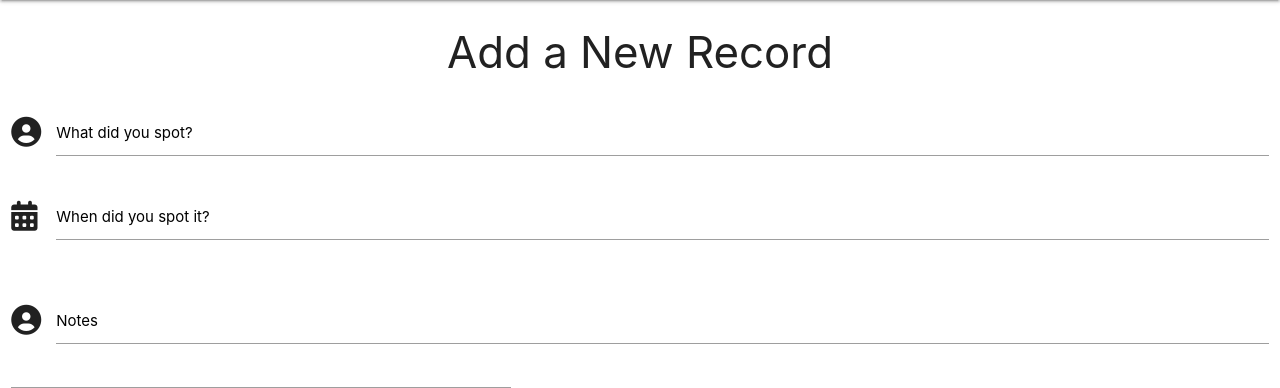
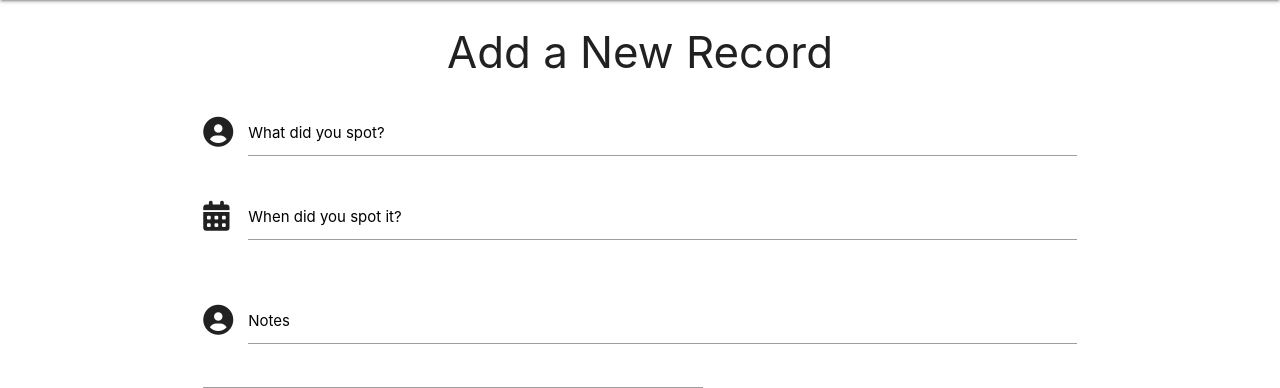
Before and after one commit to megan-grug/nature-adventure, a Flask app: page /add_record in a window 1280 px wide. Shown: the part 64-452 px from the top of the page. Run offline with Flask 2, Linux system fonts and the light colour scheme; some libraries are stand-ins or nearby versions; grey boxes are pictures that could not be loaded.

```diff
--- a/templates/add_record.html
+++ b/templates/add_record.html
@@ -2,10 +2,11 @@
 {% block meta %}
 <meta name="description" content="Add a record of a bird you have spotted to your Nature Adventure account.">
 {% endblock %}
+
 {% block content %}
 <!--ALL THIS CODE CURRENTLY THE SAME AS MINI PROJECT-->
     <h3 class="center-align">Add a New Record</h3>
-
+<div class="container">
     <div class="row">
         <form class="col s12" method="POST" action="{{ url_for('add_record') }}">
             <div class="row">
@@ -44,16 +45,13 @@
                 </div>
             </div>
             <div class="row">
-                <label for="txtLat" class="black-text">
-                    Latitude:
-                </label>
+                <label for="txtLat" class="black-text">Latitude:</label>
                 <input id="txtLat" type="text" name="txtLat" style="color:red" value="28.47399" />
-                <label for="txtLng" class="black-text">
-                    Longitude:
-                </label>
+
+                <label for="txtLng" class="black-text">Longitude:</label>
                 <input id="txtLng" name="txtLng" type="text" style="color:red" value="77.026489" /><br />
             </div>
         </form>
     </div>
-
+</div>
 {% endblock %}
--- a/templates/all_uk_birds.html
+++ b/templates/all_uk_birds.html
@@ -2,6 +2,7 @@
 {% block meta %}
 <meta name="description" content="View details of all the birds in the UK at Nature Adventure.">
 {% endblock %}
+
 {% block content %}
 <!--main content for all UK birds page only-->
 
--- a/templates/base.html
+++ b/templates/base.html
@@ -15,7 +15,8 @@
     <link rel="icon" type="image/png" sizes="32x32" href="https://res.cloudinary.com/megan-jones/image/upload/v1649011819/favicon-32x32_c5apxa.png">
     <link rel="icon" type="image/png" sizes="16x16" href="https://res.cloudinary.com/megan-jones/image/upload/v1649011819/favicon-16x16_huajjz.png">
 </head>
-<body>
+
+  <body>
 
     <header>
         <nav>
--- a/templates/edit_record.html
+++ b/templates/edit_record.html
@@ -2,6 +2,7 @@
 {% block meta %}
 <meta name="description" content="Edit a record of a bird you have recorded in your Nature Adventure account.">
 {% endblock %}
+
 {% block content %}
 <!--ALL THIS CODE CURRENTLY THE SAME AS MINI PROJECT-->
     <h3 class="center-align">Edit A Record</h3>
--- a/templates/extend_entry.html
+++ b/templates/extend_entry.html
@@ -2,6 +2,7 @@
 {% block meta %}
 <meta name="description" content="View the full details of {{ bird.animal_name }} at Nature Adventure.">
 {% endblock %}
+
 {% block content %}
 
 <div class="row record-buffer">
--- a/templates/index.html
+++ b/templates/index.html
@@ -2,6 +2,7 @@
 {% block meta %}
 <meta name="description" content="Nature Adventure: a site for wildlife lovers to learn about birds and record their bird sightings">
 {% endblock %}
+
 {% block content %}
 
 <!-- background image -->
--- a/templates/login.html
+++ b/templates/login.html
@@ -2,6 +2,7 @@
 {% block meta %}
 <meta name="description" content="Login to your Nature Adventure account.">
 {% endblock %}
+
 {% block content %}
 
 <h3 class="center-align">Log In</h3>
--- a/templates/records.html
+++ b/templates/records.html
@@ -2,6 +2,7 @@
 {% block meta %}
 <meta name="description" content="View all the records of bird sightings you have added to your Nature Adventure account.">
 {% endblock %}
+
 {% block content %}
 
 <div class="row ">
--- a/templates/register.html
+++ b/templates/register.html
@@ -2,6 +2,7 @@
 {% block meta %}
 <meta name="description" content="Sign up for a free Nature Adventure account to record your bird sightings.">
 {% endblock %}
+
 {% block content %}
 
 <h3 class="center-align">Register</h3>
--- a/templates/what_to_see_now.html
+++ b/templates/what_to_see_now.html
@@ -2,6 +2,7 @@
 {% block meta %}
 <meta name="description" content="View details of all the birds in the UK at Nature Adventure.">
 {% endblock %}
+
 {% block content %}
 
 <h3>Birds to See in January</h3>
```
Also changed, not shown: README.md.
